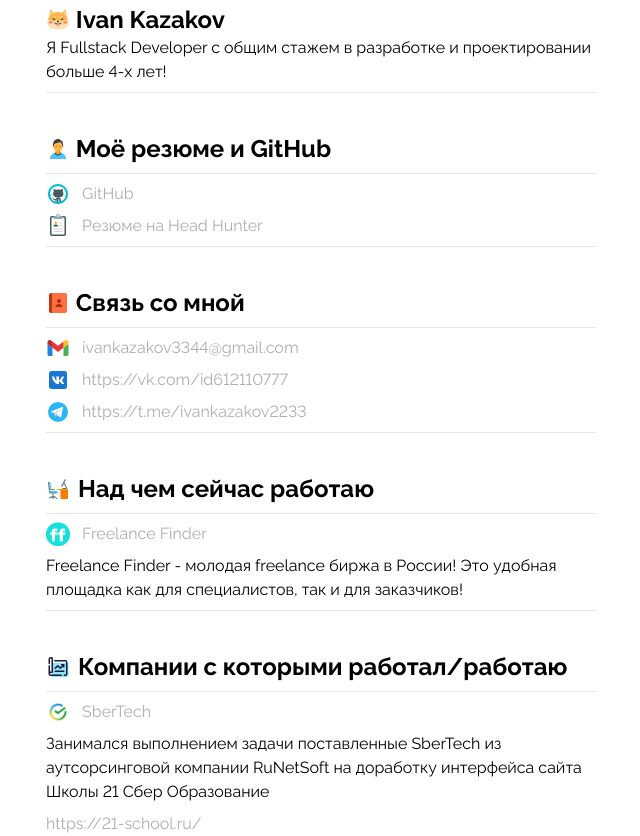
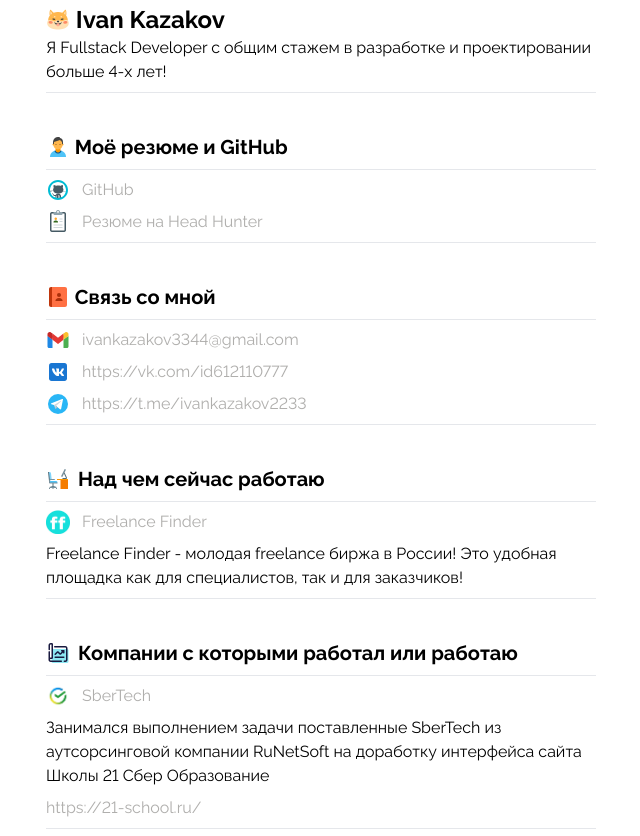
Before and after one commit to IvanKazakov2352/ivankazakov-personal-website, a Nuxt app: page / in a window 1280 px wide. Shown: the part 300-1136 px from the top of the page, without its empty margins (319-959 px from the left). Built offline with nearby package versions, Linux system fonts and the light colour scheme.

Commit message:
chore(Main.vue): fix headings

```diff
--- a/components/Main.vue
+++ b/components/Main.vue
@@ -29,7 +29,7 @@
         alt="my-contacts"
       />
       <h3
-        class="font-raleway font-bold text-2xl whitespace-pre-wrap break-words"
+        class="font-raleway font-bold text-xl whitespace-pre-wrap break-words"
         title="Моё резюме и GitHub"
       >
         Моё резюме и GitHub
@@ -75,7 +75,7 @@
         alt="my-contacts"
       />
       <h3
-        class="font-raleway font-bold text-2xl whitespace-pre-wrap break-words"
+        class="font-raleway font-bold text-xl whitespace-pre-wrap break-words"
         title="Связь со мной"
       >
         Связь со мной
@@ -136,7 +136,7 @@
         alt="my-office"
       />
       <h3
-        class="font-raleway font-bold text-2xl whitespace-nowrap break-words text-ellipsis overflow-hidden ml-2"
+        class="font-raleway font-bold text-xl whitespace-nowrap break-words text-ellipsis overflow-hidden ml-2"
         title="Над чем сейчас работаю"
       >
         Над чем сейчас работаю
@@ -170,10 +170,10 @@
         alt="my-office"
       />
       <h3
-        class="font-raleway font-bold text-2xl whitespace-nowrap break-words text-ellipsis overflow-hidden ml-2"
+        class="font-raleway font-bold text-xl text-ellipsis overflow-hidden ml-2"
         title="Компании c которыми работал/работаю"
       >
-        Компании c которыми работал/работаю
+        Компании c которыми работал или работаю
       </h3>
     </div>
     <div class="flex flex-row items-center mt-2">
```
Also changed, not shown: 1 other file (tests, documents, lock files or other folders).
